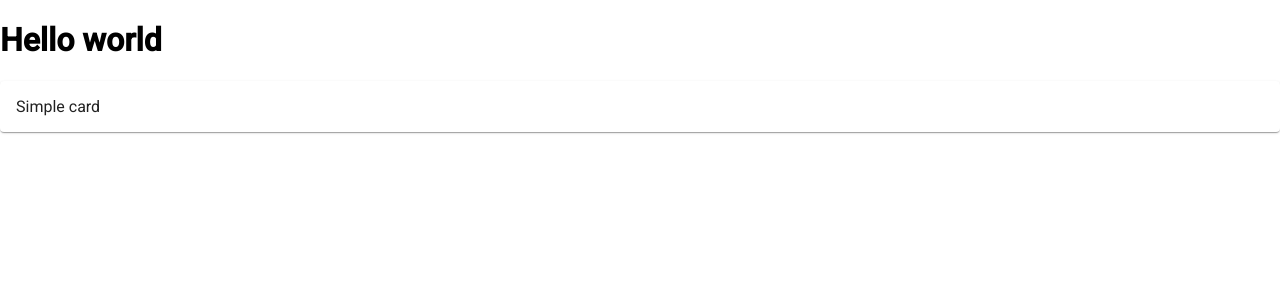
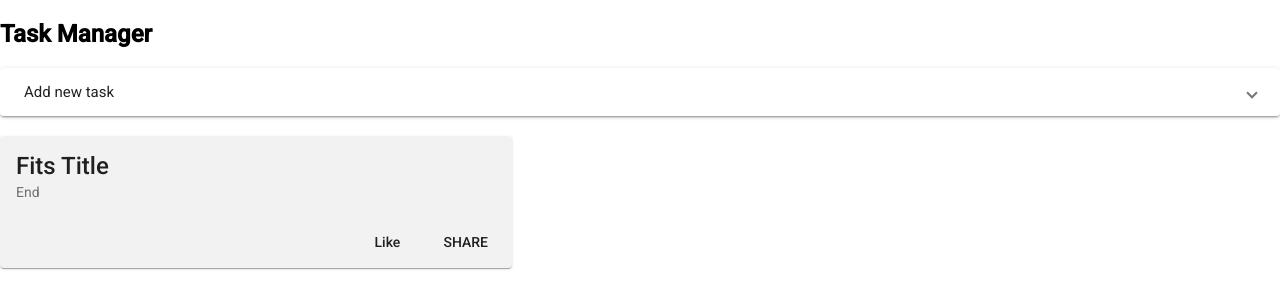
Before and after one commit to Yurii19/tdl-angular, an Angular app: page / in a window 1280 px wide. Shown: the top 308 px of the page. Built offline with nearby package versions, Linux system fonts and the light colour scheme.

Commit message:
feature: added form

```diff
--- a/src/app/app.component.html
+++ b/src/app/app.component.html
@@ -1,2 +1 @@
-<h1>Hello world</h1>
 <app-layout></app-layout>
--- /dev/null
+++ b/src/app/components/add-task/add-task.component.html
@@ -0,0 +1,18 @@
+<mat-expansion-panel class="wrap-form" >
+    <mat-expansion-panel-header>
+      <mat-panel-title>
+        Add new task
+      </mat-panel-title>
+    </mat-expansion-panel-header>
+    <form [formGroup]="addTask" action="addNewTask">
+        <mat-form-field appearance="fill">
+          <mat-label>Title</mat-label>
+          <input matInput formControlName="title"/>
+        </mat-form-field>
+        <mat-form-field appearance="fill">
+          <mat-label>Description</mat-label>
+          <textarea matInput formControlName="text"></textarea>
+        </mat-form-field>
+        <button type="submit">{{ 'add task' | titlecase }}</button>
+      </form>
+  </mat-expansion-panel>
--- /dev/null
+++ b/src/app/components/add-task/add-task.component.scss
@@ -0,0 +1,14 @@
+.wrap-form {
+  margin-bottom: 20px;
+}
+form {
+  display: flex;
+  flex-direction: column;
+  width: 70%;
+  margin: 0 auto;
+  padding-bottom: 10px;
+  button {
+    width: 10%;
+    margin: 0 auto;
+  }
+}
--- /dev/null
+++ b/src/app/components/add-task/add-task.component.ts
@@ -0,0 +1,26 @@
+import { Component, OnInit } from '@angular/core';
+import { FormControl, FormGroup } from '@angular/forms';
+
+@Component({
+  selector: 'app-add-task',
+  templateUrl: './add-task.component.html',
+  styleUrls: ['./add-task.component.scss']
+})
+export class AddTaskComponent implements OnInit {
+
+  addTask = new FormGroup({
+    title: new FormControl(''),
+    text: new FormControl('')
+  })
+
+  constructor() { }
+
+  ngOnInit(): void {
+    this.addTask.valueChanges.subscribe(() => console.log('value ->', this.addTask.value))
+  }
+
+ addNewTask(v: string){
+   console.log(' -> ', v)
+ }
+
+}
--- a/src/app/components/layout/layout.component.html
+++ b/src/app/components/layout/layout.component.html
@@ -1 +1,5 @@
-<app-td-card></app-td-card>
+<h2>{{'task manager' | titlecase}}</h2>
+<app-add-task></app-add-task>
+<app-td-card
+	[settings]="{ cardTitle: 'fits title'}"
+></app-td-card>
--- a/src/app/components/td-card/td-card.component.html
+++ b/src/app/components/td-card/td-card.component.html
@@ -1 +1,10 @@
-<mat-card>Simple card</mat-card>
+<div class="card-wrapper">
+  <mat-card>
+    <mat-card-title>{{ settings.cardTitle | titlecase }}</mat-card-title>
+    <mat-card-subtitle>End</mat-card-subtitle>
+    <mat-card-actions align="end">
+      <button mat-button>Like</button>
+      <button mat-button>SHARE</button>
+    </mat-card-actions>
+  </mat-card>
+</div>
--- a/src/app/components/td-card/td-card.component.scss
+++ b/src/app/components/td-card/td-card.component.scss
@@ -0,0 +1,4 @@
+.card-wrapper {
+	width: 40%;
+	.mat-card {background-color: rgba(128, 128, 128, 0.1);}
+}
--- a/src/app/components/td-card/td-card.component.ts
+++ b/src/app/components/td-card/td-card.component.ts
@@ -1,4 +1,4 @@
-import { Component, OnInit } from '@angular/core';
+import { Component, Input, OnInit } from '@angular/core';
 
 @Component({
   selector: 'app-td-card',
@@ -7,6 +7,9 @@ import { Component, OnInit } from '@angular/core';
 })
 export class TdCardComponent implements OnInit {
 
+  @Input() settings = {
+    cardTitle: 'card title'
+  }
   constructor() { }
 
   ngOnInit(): void {
```
Also changed, not shown: src/app/app.module.ts (+23 -2 lines), 1 other file (tests, documents, lock files or other folders).
